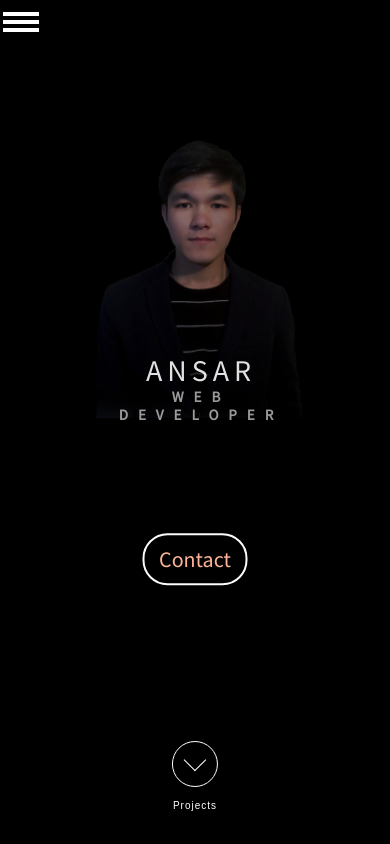
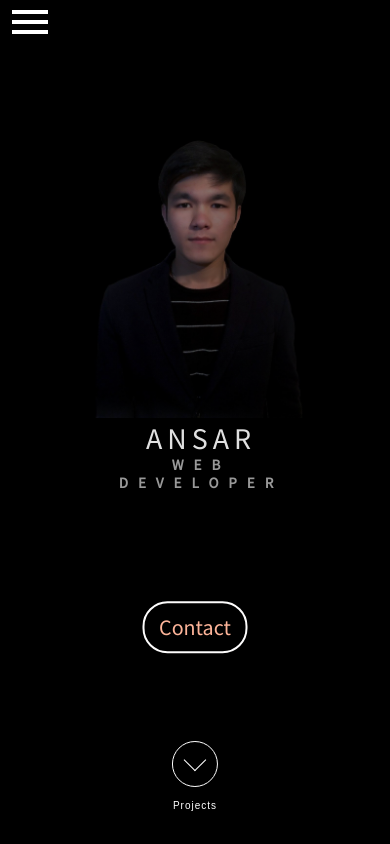
Before and after one commit to ansaryergesh/portfolio-page, a website built with webpack: page src/index.html in a window 390 px wide. Shown: the top 844 px of the page. Built offline with nearby package versions, Linux system fonts and the light colour scheme; grey boxes are pictures that could not be loaded; a web font is replaced by a local one.

Commit message:
fixing style

```diff
--- a/src/style/navbar/_header.scss
+++ b/src/style/navbar/_header.scss
@@ -204,6 +204,19 @@ main {
     }
 }
 
+@media only screen and (min-width:300px) and (max-width:500px) {
+    .main-text-box {
+        margin: 0;
+        position: absolute;
+        top: 58%;
+        left: 50%;
+        -ms-transform: translate(-50%, -50%);
+        transform: translate(-50%, -50%);
+        text-align: center;
+        margin-bottom: 50px;
+    }
+}
+
 @media only screen and (max-width: 768px) {
     .main-header {
         background-image: linear-gradient(to right bottom, rgba(0, 0, 0, 0.329), rgba(0, 0, 0, 0.568)), url("https://raw.githubusercontent.com/ansaryergesh/portfolio-page/master/src/img/ansar2.jpg");
@@ -219,7 +232,7 @@ main {
     .main-text-box {
         margin: 0;
         position: absolute;
-        top: 55%;
+        top: 63%;
         left: 50%;
         -ms-transform: translate(-50%, -50%);
         transform: translate(-50%, -50%);
@@ -251,7 +264,29 @@ main {
 
         &:hover {}
     }
+
+    .nav-toggle {
+        left: 12px;
+
+        &:hover {
+            opacity: 0.8;
+        }
+
+        .nav-toggle-bar {
+            margin-top: 0;
+        }
+
+        .nav-toggle-bar::after {
+            margin-top: 2.5 * $nav-toggle-bar-height;
+        }
+
+        .nav-toggle-bar::before {
+            margin-top: -2.5 * $nav-toggle-bar-height;
+        }
+    }
 }
+
+
 
 // @media only screen and (max-width: 340px) {
 //     .heading-primary {
```
Also changed, not shown: dist/main.js, src/img/pr.jpg (added).
